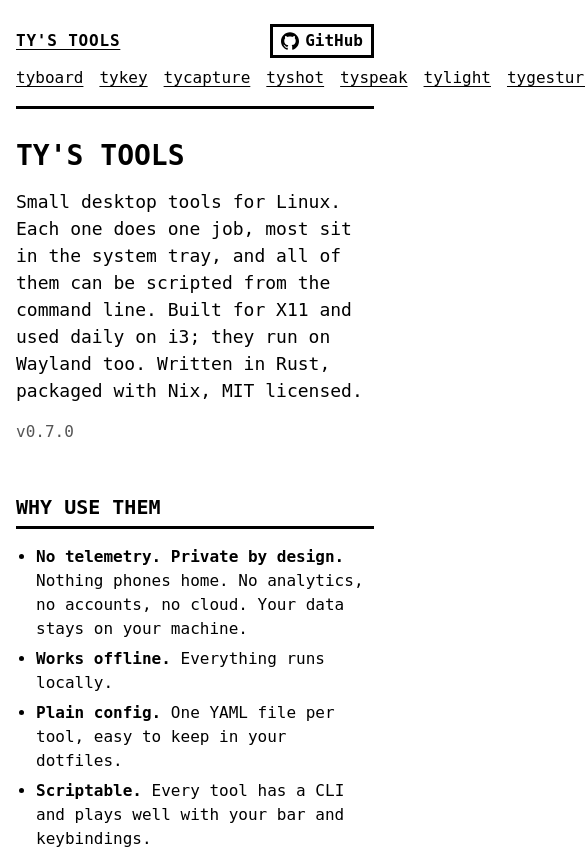
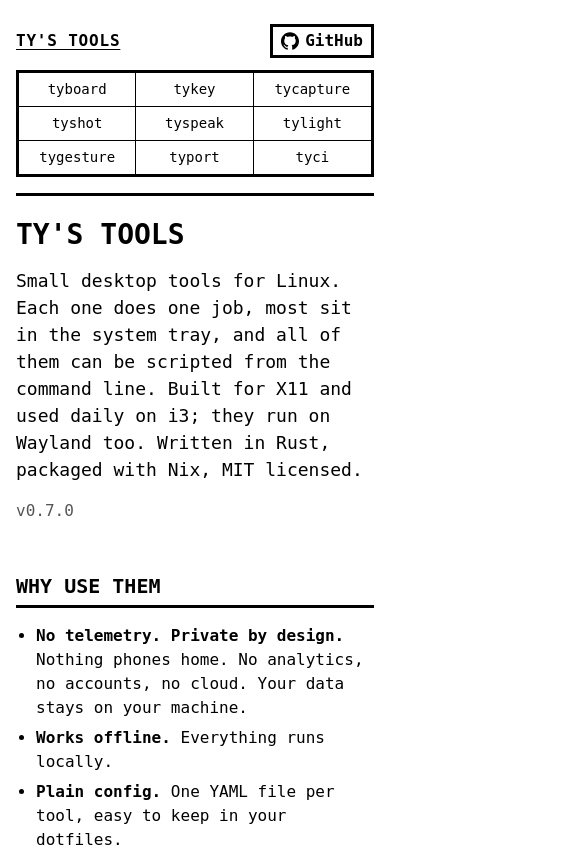
Before and after one commit to tylergets/tys-tools, a Vue app in the folder site/: page / in a window 390 px wide. Shown: the top 849 px of the page, 585 px wide, since content can reach past the window. Built offline with nearby package versions, Linux system fonts and the light colour scheme.

Commit message:
chore: mobile friendly

```diff
--- a/site/src/styles/global.css
+++ b/site/src/styles/global.css
@@ -79,11 +79,10 @@ header .site {
 }
 
 nav {
+  display: flex;
+  flex-wrap: wrap;
+  gap: 4px 16px;
   margin-top: 8px;
-}
-
-nav a {
-  margin-right: 16px;
 }
 
 nav a.router-link-active {
@@ -188,4 +187,39 @@ footer {
   h1 {
     font-size: 1.75rem;
   }
+
+  header {
+    margin-bottom: 24px;
+  }
+
+  /* Compact grid of tool links instead of a long ragged wrap */
+  nav {
+    display: grid;
+    grid-template-columns: repeat(3, 1fr);
+    gap: 0;
+    margin-top: 12px;
+    border: var(--rule);
+  }
+
+  nav a {
+    padding: 6px 8px;
+    text-align: center;
+    text-decoration: none;
+    border-right: 1px solid var(--fg);
+    border-bottom: 1px solid var(--fg);
+    font-size: 0.875rem;
+  }
+
+  nav a:nth-child(3n) {
+    border-right: 0;
+  }
+
+  nav a:nth-last-child(-n + 3):nth-child(3n + 1),
+  nav a:nth-last-child(-n + 3):nth-child(3n + 1) ~ a {
+    border-bottom: 0;
+  }
+
+  nav a.router-link-active {
+    padding: 6px 8px;
+  }
 }
```
